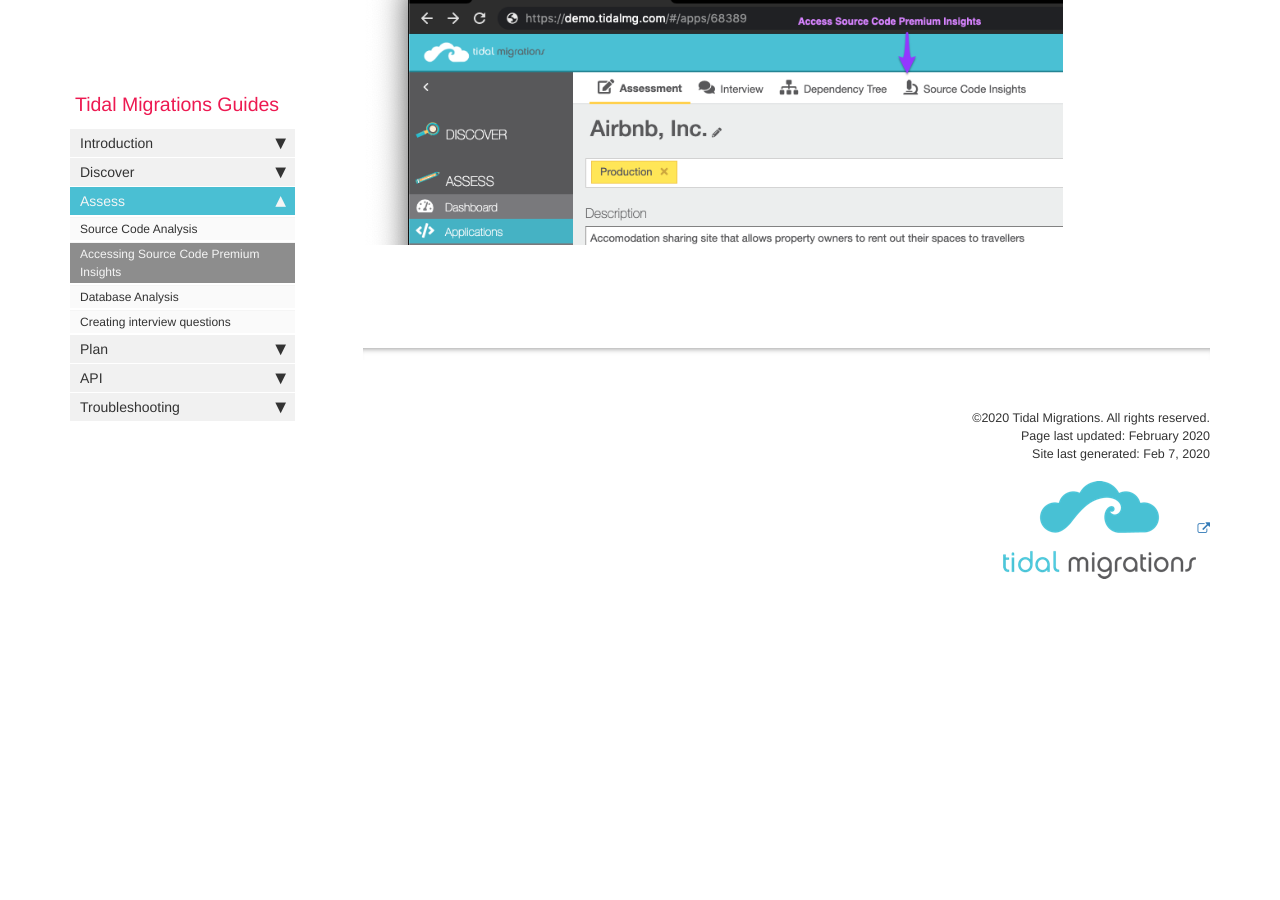
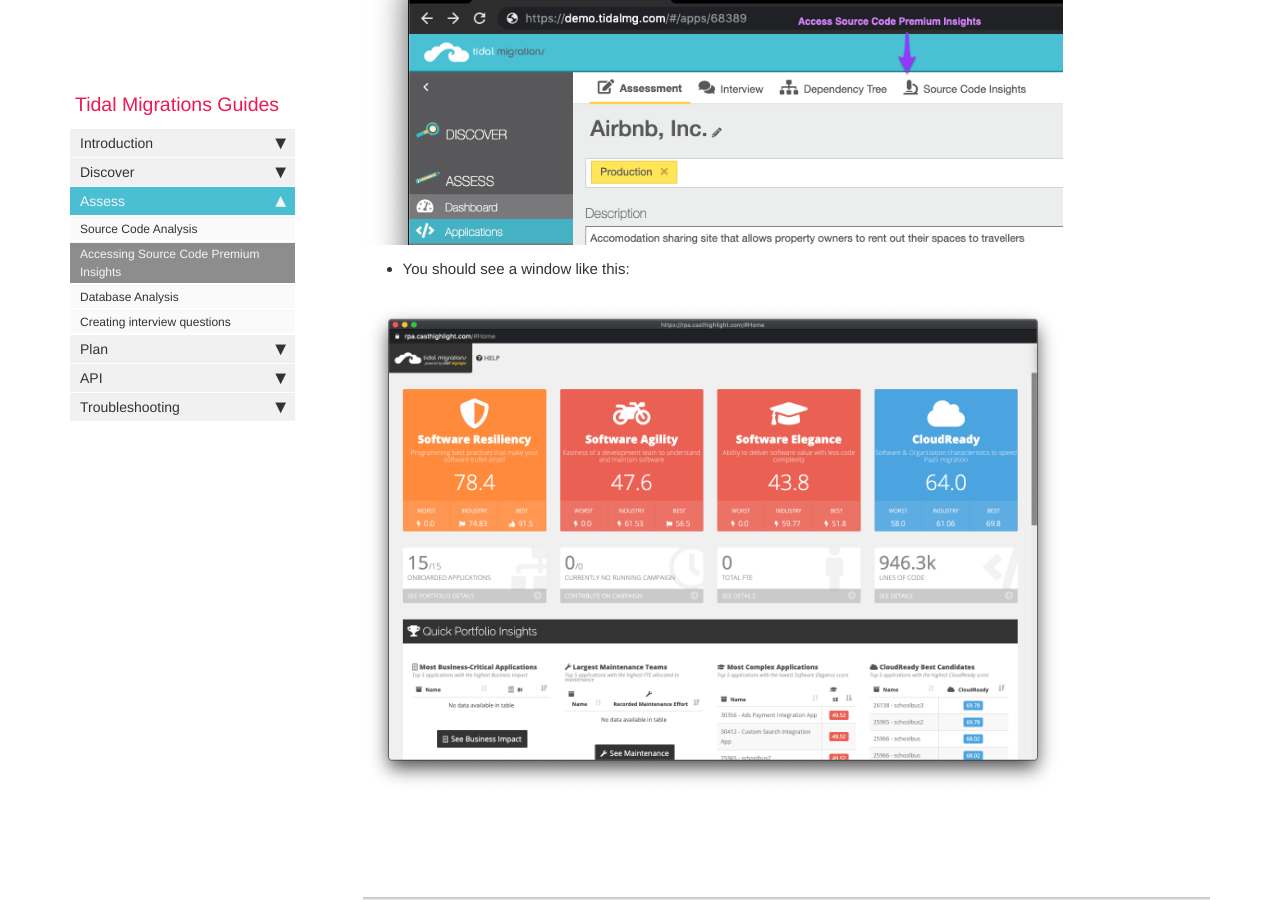
Before and after one commit to tidalmigrations/tidalmigrations.github.io, a Jekyll site: the page built from pages/user guides/source_code_insights.md, in a window 1280 px wide and 900 px high, scrolled down 1299 px. Built offline with Jekyll 4.4.1, drawn with Linux system fonts in a browser that asks for light colours; nearby versions of some CDN libraries; comment, search, counter and statistics services are not loaded; before the commit the page ends 1955 px from its top, so only the background shows below that.

Commit message:
Add content to show successful loading

```diff
--- a/pages/user guides/source_code_insights.md
+++ b/pages/user guides/source_code_insights.md
@@ -16,3 +16,7 @@ permalink: source_code_insights.html
  - Once access has been enabled for your account. For any application that you have analyzed the source code, you can find full set of analysis results for that application from the 'Source Code Insights' menu item:
 
 <img src="images/access_source_code_insights.png">
+
+- You should see a window like this:
+
+<img src="images/view_source_code_insights.png" >
```
Also changed, not shown: images/view_source_code_insights.png (added).
